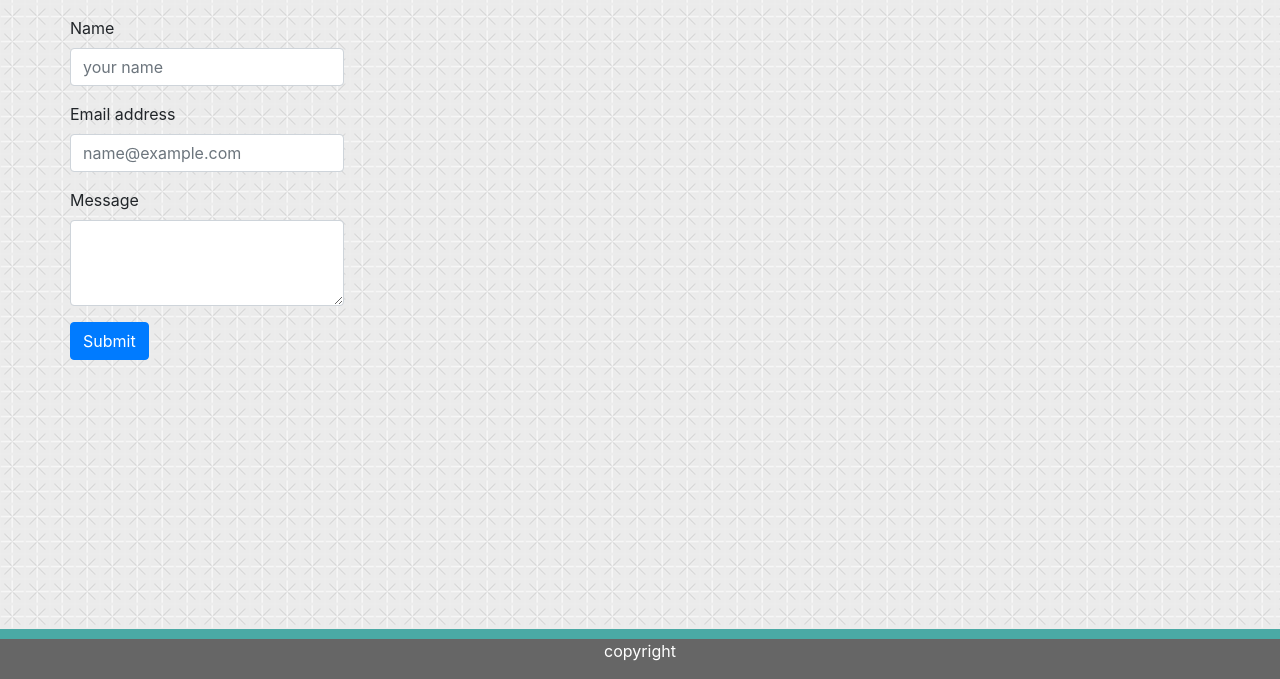
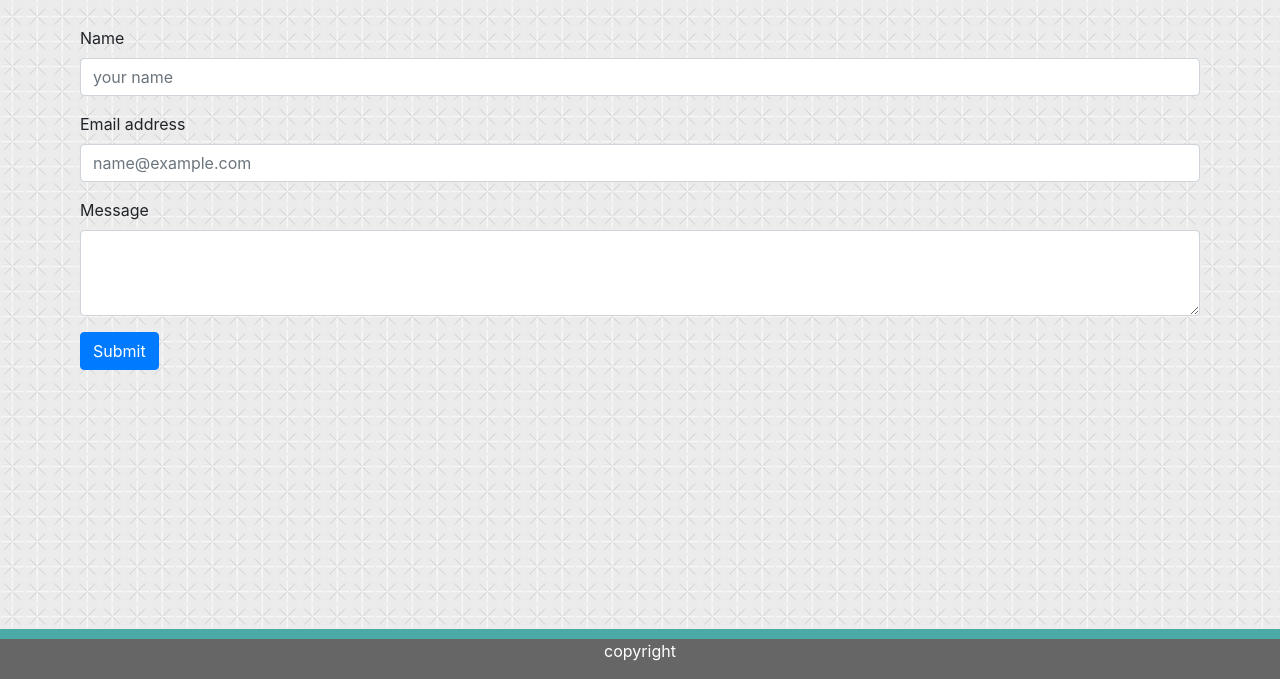
Before and after one commit to ashkiani/Portfolio, a plain HTML site: page contact.html in a window 1280 px wide. Shown: the part 121-800 px from the top of the page. Drawn offline with nearby package versions, Linux system fonts and the light colour scheme; files whose address does not match are found by name.

Commit message:
fixed the form width on the contact form

```diff
--- a/assets/css/style.css
+++ b/assets/css/style.css
@@ -29,4 +29,5 @@ img{
 }
 form{
   width: 100%;
+  margin: 10px;
 }
--- a/contact.html
+++ b/contact.html
@@ -41,8 +41,6 @@
                         <h1 style="color:teal;">Contact</h1>
                         <hr>
                     </div>
-                    <div class="row">
-                            <div class="col-md-12">
                             <form>
                                     <div class="form-group">
                                     <label for="exampleFormControlInput1">Name</label>
@@ -59,9 +57,6 @@
                                     </div>
                                     <button type="submit" class="btn btn-primary">Submit</button>
                                 </form>
-                            </div>
-
-                </div>
 
             </div>
         <div class="fixed-bottom">
```
Lines whose indentation alone changed are shown as unchanged.
